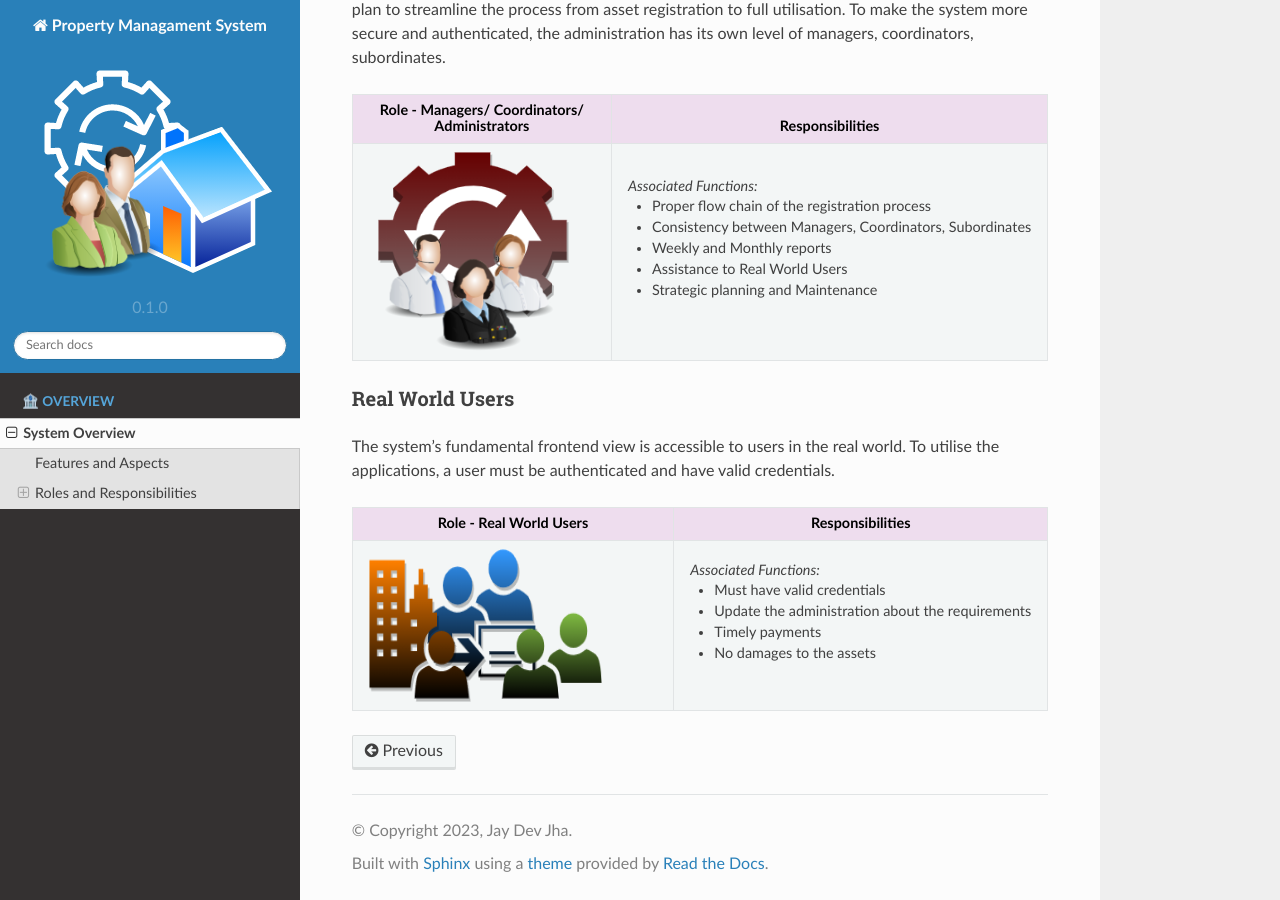
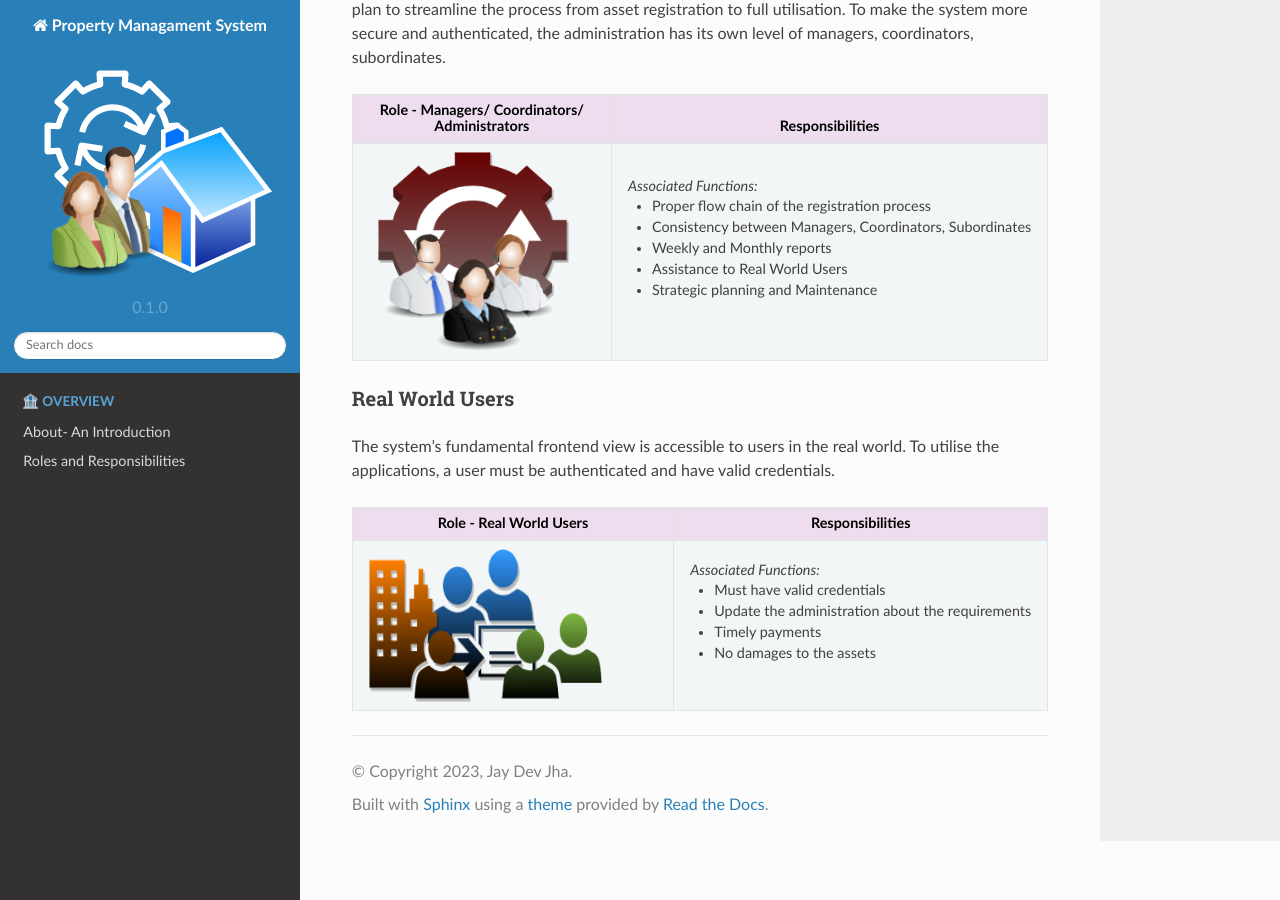
Before and after one commit to IIITM-Jay/Property-Management-System-Docs, a Sphinx documentation site: the page built from docs/source/systemOverview.rst, in a window 1280 px wide and 900 px high, scrolled down 1191 px. Built offline with Sphinx 7.4.7 and the Read the Docs theme 2.0.0, drawn with Linux system fonts in a browser that asks for light colours; pages that are not in the unit, such as notebooks, are missing from menus.

Commit message:
Update index.rst

```diff
--- a/docs/source/index.rst
+++ b/docs/source/index.rst
@@ -24,4 +24,6 @@ Three Level Hierarchy
    :hidden:
    :caption: 🏦 Overview
 
-   systemOverview
+   about
+   featuresAspects
+   rolesResponsibilities
```
